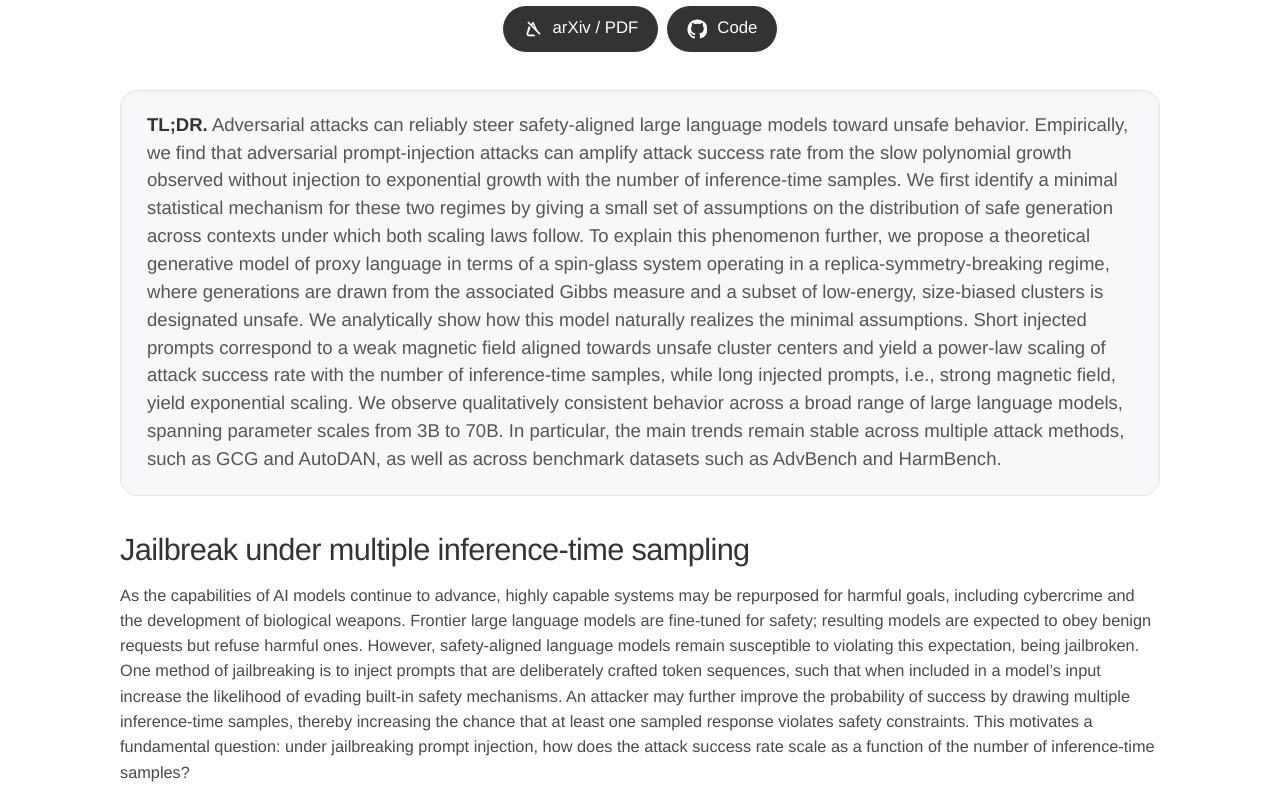
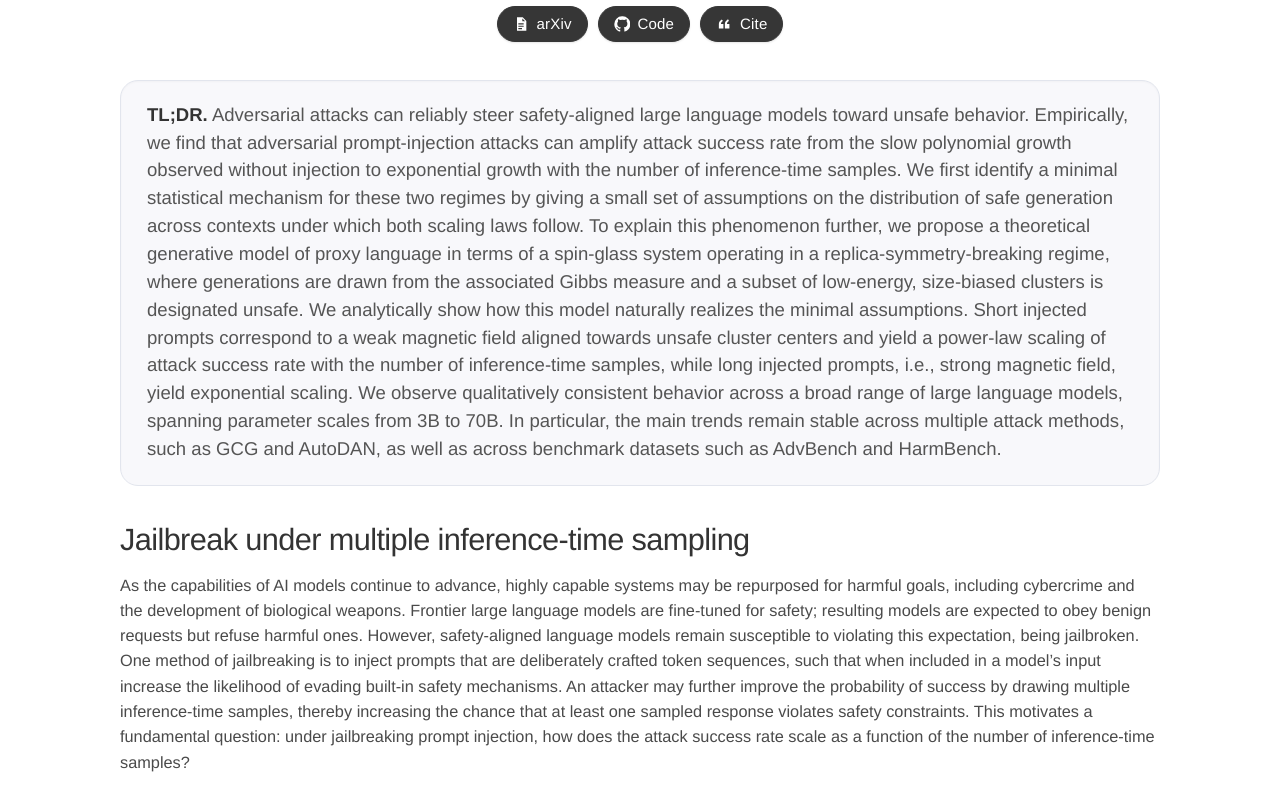
Before and after one commit to I-Halder/jailbreak-scaling-laws, a plain HTML site: page index.html in a window 1280 px wide. Shown: the part 370-1160 px from the top of the page. Drawn offline with nearby package versions, Linux system fonts and the light colour scheme.

Commit message:
Add files via upload

```diff
--- a/assets/css/style.css
+++ b/assets/css/style.css
@@ -1,3 +1,4 @@
+/* Deployment fix: CSS is inlined in index.html to avoid GitHub Pages/browser cache serving an older assets/css/style.css. */
 
 :root {
   --text: #333333;
@@ -70,33 +71,46 @@ a:hover { color: #0f7fc7; text-decoration: underline; }
   align-items: center;
   justify-content: center;
   flex-wrap: wrap;
-  gap: 9px;
-  margin-top: 12px;
+  gap: 10px;
+  margin-top: 16px;
 }
 .button {
   display: inline-flex;
   align-items: center;
   justify-content: center;
-  gap: 10px;
-  min-height: 46px;
-  padding: 0 20px;
+  gap: 8px;
+  min-height: 36px;
+  padding: 0 15px;
   border-radius: 999px;
-  background: var(--button);
+  background: #363636;
   color: #ffffff;
-  font-size: 1.05rem;
-  font-weight: 400;
+  font-size: 0.94rem;
+  font-weight: 500;
+  letter-spacing: 0.01em;
   line-height: 1;
-  border: 0;
-  box-shadow: none;
+  border: 1px solid #363636;
+  box-shadow: 0 1px 2px rgba(0, 0, 0, 0.10);
+  transition: background 0.16s ease, border-color 0.16s ease, box-shadow 0.16s ease, transform 0.16s ease;
 }
 .button svg {
-  width: 20px;
-  height: 20px;
+  width: 16px;
+  height: 16px;
   fill: currentColor;
   flex: 0 0 auto;
 }
-.button:hover { color: #ffffff; background: #2f2f2f; text-decoration: none; }
-.button.secondary, .button.disabled { background: var(--button); color: #fff; }
+.button:hover {
+  color: #ffffff;
+  background: #242424;
+  border-color: #242424;
+  text-decoration: none;
+  box-shadow: 0 3px 8px rgba(0, 0, 0, 0.15);
+  transform: translateY(-1px);
+}
+.button:focus-visible {
+  outline: 3px solid rgba(32, 156, 238, 0.28);
+  outline-offset: 2px;
+}
+.button.secondary, .button.disabled { background: #363636; color: #fff; border-color: #363636; }
 
 main {
   width: min(var(--max), calc(100vw - 40px));
@@ -302,7 +316,7 @@ pre {
   .affiliation-logos { gap: 20px; margin-bottom: 16px; }
   .logo-harvard { max-height: 34px; }
   .logo-mit { height: 34px; max-height: 34px; }
-  .button { min-height: 44px; padding: 0 18px; font-size: 1rem; }
+  .button { min-height: 34px; padding: 0 13px; font-size: 0.92rem; }
   .tldr-box { padding: 18px 20px; border-radius: 16px; }
   .tldr-box p { text-align: left; font-size: 1rem; }
   .main-scaling-figure { width: 100% !important; }
@@ -327,7 +341,7 @@ pre {
 .callout p { margin-bottom: 0; }
 .resource-list .button,
 #resources .button {
-  min-height: 46px;
-  padding: 0 18px;
-  font-size: 1.02rem;
+  min-height: 36px;
+  padding: 0 15px;
+  font-size: 0.94rem;
 }
--- a/index.html
+++ b/index.html
@@ -87,33 +87,46 @@ a:hover { color: #0f7fc7; text-decoration: underline; }
   align-items: center;
   justify-content: center;
   flex-wrap: wrap;
-  gap: 9px;
-  margin-top: 12px;
+  gap: 10px;
+  margin-top: 16px;
 }
 .button {
   display: inline-flex;
   align-items: center;
   justify-content: center;
-  gap: 10px;
-  min-height: 46px;
-  padding: 0 20px;
+  gap: 8px;
+  min-height: 36px;
+  padding: 0 15px;
   border-radius: 999px;
-  background: var(--button);
+  background: #363636;
   color: #ffffff;
-  font-size: 1.05rem;
-  font-weight: 400;
+  font-size: 0.94rem;
+  font-weight: 500;
+  letter-spacing: 0.01em;
   line-height: 1;
-  border: 0;
-  box-shadow: none;
+  border: 1px solid #363636;
+  box-shadow: 0 1px 2px rgba(0, 0, 0, 0.10);
+  transition: background 0.16s ease, border-color 0.16s ease, box-shadow 0.16s ease, transform 0.16s ease;
 }
 .button svg {
-  width: 20px;
-  height: 20px;
+  width: 16px;
+  height: 16px;
   fill: currentColor;
   flex: 0 0 auto;
 }
-.button:hover { color: #ffffff; background: #2f2f2f; text-decoration: none; }
-.button.secondary, .button.disabled { background: var(--button); color: #fff; }
+.button:hover {
+  color: #ffffff;
+  background: #242424;
+  border-color: #242424;
+  text-decoration: none;
+  box-shadow: 0 3px 8px rgba(0, 0, 0, 0.15);
+  transform: translateY(-1px);
+}
+.button:focus-visible {
+  outline: 3px solid rgba(32, 156, 238, 0.28);
+  outline-offset: 2px;
+}
+.button.secondary, .button.disabled { background: #363636; color: #fff; border-color: #363636; }
 
 main {
   width: min(var(--max), calc(100vw - 40px));
@@ -319,7 +332,7 @@ pre {
   .affiliation-logos { gap: 20px; margin-bottom: 16px; }
   .logo-harvard { max-height: 34px; }
   .logo-mit { height: 34px; max-height: 34px; }
-  .button { min-height: 44px; padding: 0 18px; font-size: 1rem; }
+  .button { min-height: 34px; padding: 0 13px; font-size: 0.92rem; }
   .tldr-box { padding: 18px 20px; border-radius: 16px; }
   .tldr-box p { text-align: left; font-size: 1rem; }
   .main-scaling-figure { width: 100% !important; }
@@ -344,9 +357,9 @@ pre {
 .callout p { margin-bottom: 0; }
 .resource-list .button,
 #resources .button {
-  min-height: 46px;
-  padding: 0 18px;
-  font-size: 1.02rem;
+  min-height: 36px;
+  padding: 0 15px;
+  font-size: 0.94rem;
 }
 
   </style>
@@ -374,14 +387,18 @@ pre {
       <img class="logo logo-mit" src="assets/img/logos/mit-logo-cropped.png" alt="MIT logo" onerror="this.onerror=null; this.src='https://studyarchitecture.com/wp-content/uploads/mit-logo-1.png';">
     </div>
 
-    <div class="buttons">
-      <a class="button" href="assets/paper/jailbreak-scaling-laws-draft.pdf" aria-label="Open paper PDF">
-        <svg aria-hidden="true" viewBox="0 0 24 24"><path d="M6.6 2.9 21.1 17.4l-1.4 1.4L5.2 4.3 6.6 2.9Zm.2 5.5 2.2 2.2-2.7 6.7c-.3.7.2 1.4.9 1.4h5.9l2 2H7.2c-2.1 0-3.6-2.1-2.8-4l2.4-8.3Zm4.3-4.2c.4-.7 1.4-.7 1.8 0l7 14.9-2.7-2.7L12 6.2l-1.4 2.9-1.5-1.5 2-3.4Z"/></svg>
-        arXiv / PDF
+    <div class="buttons publication-buttons" aria-label="Paper resources">
+      <a class="button" href="assets/paper/jailbreak-scaling-laws-draft.pdf" aria-label="Open arXiv paper">
+        <svg aria-hidden="true" viewBox="0 0 24 24"><path d="M6 2h8.6L20 7.4V22H6V2Zm8 1.8V8h4.2L14 3.8ZM8 11v1.7h8V11H8Zm0 3.5v1.7h8v-1.7H8Zm0 3.5v1.7h5.5V18H8Z"/></svg>
+        arXiv
       </a>
       <a class="button" href="#" aria-label="Open code repository" title="Replace this href with the public repository URL when available">
         <svg aria-hidden="true" viewBox="0 0 24 24"><path d="M12 .5A11.5 11.5 0 0 0 .5 12.3c0 5.2 3.4 9.6 8.1 11.1.6.1.8-.3.8-.6v-2.2c-3.3.7-4-1.5-4-1.5-.6-1.4-1.4-1.8-1.4-1.8-1.1-.8.1-.8.1-.8 1.2.1 1.9 1.3 1.9 1.3 1.1 1.9 2.9 1.3 3.5 1 .1-.8.4-1.3.8-1.6-2.6-.3-5.4-1.3-5.4-5.9 0-1.3.5-2.4 1.2-3.2-.1-.3-.5-1.6.1-3.2 0 0 1-.3 3.3 1.2a11.3 11.3 0 0 1 6 0c2.3-1.5 3.3-1.2 3.3-1.2.6 1.6.2 2.9.1 3.2.8.9 1.2 1.9 1.2 3.2 0 4.6-2.8 5.6-5.4 5.9.4.4.8 1.1.8 2.2v3.4c0 .3.2.7.8.6a11.6 11.6 0 0 0 8.1-11.1A11.5 11.5 0 0 0 12 .5Z"/></svg>
         Code
+      </a>
+      <a class="button" href="#cite" aria-label="Jump to citation section">
+        <svg aria-hidden="true" viewBox="0 0 24 24"><path d="M8.7 5.2c-2.9 1.7-4.4 4-4.4 6.9v6.7h6.8v-6.8H7.4c.1-2 1.1-3.5 3.1-4.6L8.7 5.2Zm9 0c-2.9 1.7-4.4 4-4.4 6.9v6.7h6.8v-6.8h-3.7c.1-2 1.1-3.5 3.1-4.6l-1.8-3.2Z"/></svg>
+        Cite
       </a>
     </div>
   </header>
@@ -593,8 +610,8 @@ pre {
       </div>
     </section>
 
-    <section id="bibtex" class="card" aria-labelledby="bibtex-title">
-      <h2 id="bibtex-title" class="section-title">BibTeX</h2>
+    <section id="cite" class="card" aria-labelledby="cite-title">
+      <h2 id="cite-title" class="section-title">Cite</h2>
       <pre class="bibtex"><code>@misc{halder2026jailbreakscalinglaws,
   title  = {Jailbreak Scaling Laws for Large Language Models: Polynomial--Exponential Crossover},
   author = {Halder, Indranil and Banerjee, Annesya and Pehlevan, Cengiz},
@@ -606,7 +623,7 @@ pre {
   </main>
 
   <footer class="footer">
-    <p>This webpage was adapted from a Nerfies-style academic project page template. Replace the Code button href and BibTeX entry once the public repository or arXiv record is available.</p>
+    <p>This webpage was adapted from a Nerfies-style academic project page template. Replace the Code button href and citation entry once the public repository or arXiv record is available.</p>
   </footer>
 
   <script id="project-page-exact-js">
```
